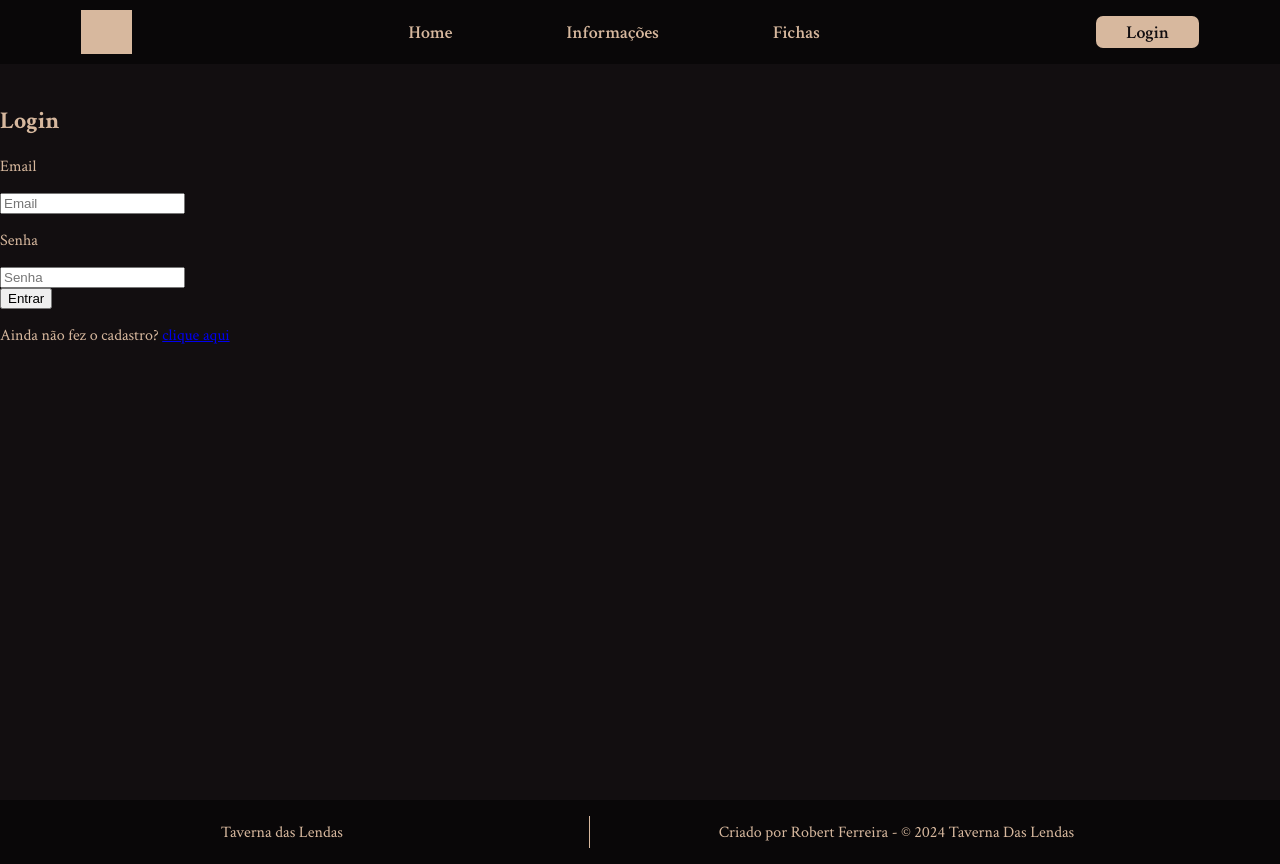
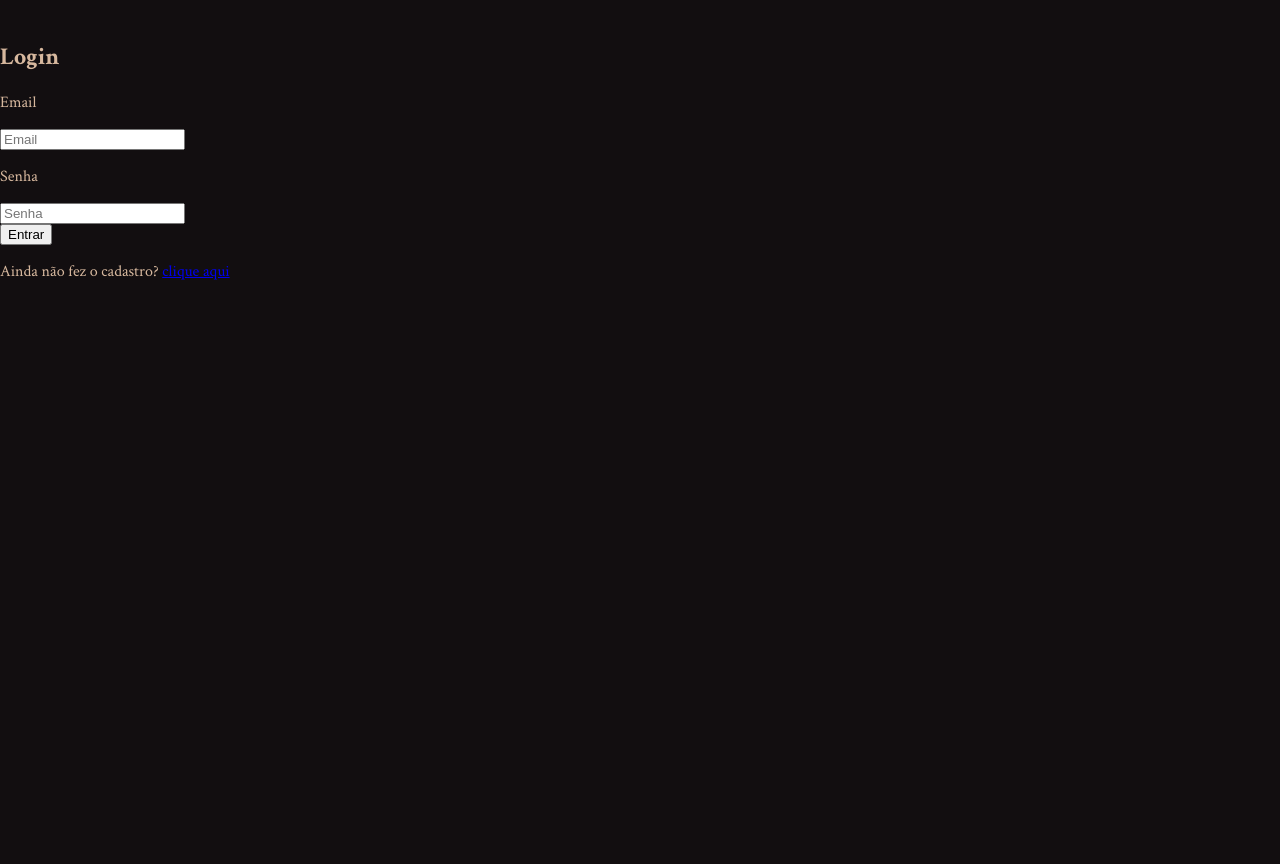
Before and after one commit to Projetos-pessoais-Robert-1730/Site-RPG, a website: page web-data-viz-main/public/html/login.html in a window 1280 px wide. After the commit the page ends 800 px from the top, so only its background shows below. Drawn offline with Linux system fonts and the light colour scheme.

Commit message:
Banner da Home

```diff
--- a/web-data-viz-main/public/css/index.css
+++ b/web-data-viz-main/public/css/index.css
@@ -6,9 +6,10 @@ section {
 #banner {
     display: flex;
     height: 60vh;
-    background-image: linear-gradient(rgba(0, 0, 0, 0.5), rgba(0, 0, 0, 0.5)), url("../assets/img/Estudando.webp");
+    background-image: linear-gradient(rgba(0, 0, 0, 0.6), rgba(0, 0, 0, 0.6)), url("../assets/img/banner.png");
     background-size: cover;
     background-repeat: no-repeat;
+    background-position: center;
 
     align-items: center;
     font-size: xx-large;
--- a/web-data-viz-main/public/html/login.html
+++ b/web-data-viz-main/public/html/login.html
@@ -11,20 +11,10 @@
     <title>Home - RPG</title>
 </head>
 <body>
-    <header class="navbar">
-        <nav>
-            <div class="logo">
-                <img src="" alt="" onclick="window.location.href='../index.html'">
-            </div>
-            <div class="links">
-                <a href="../index.html">Home</a>
-                <a href="./informacao.html">Informações</a>
-                <a href="./fichas.html">Fichas</a>
-            </div>
-            <button onclick="window.location.href='./login.html'">Login</button>
-        </nav>
-    </header>
+
     <main>
+
+        <section id="banner"></section>
         <section>
             <div id="imagens">
                 <img src="" alt="">
@@ -47,17 +37,6 @@
             </div>
         </section>
     </main>
-    <footer>
-        <div class="footerInicio">
-            <!-- <img src="" alt=""> Logo -->
-            <p>Taverna das Lendas</p>
-        </div>
-        <div class="footerMeio">
-            <p> Criado por Robert Ferreira - © 2024 Taverna Das Lendas </p>
-        </div>
-        <div class="footerFinal">
-            <!-- <img src="" alt="">  I de informações -->
-        </div>
-    </footer>
+
 </body>
 </html>
```
Also changed, not shown: web-data-viz-main/public/html/cadastro.html (+1 -1 lines), 1 other file.
